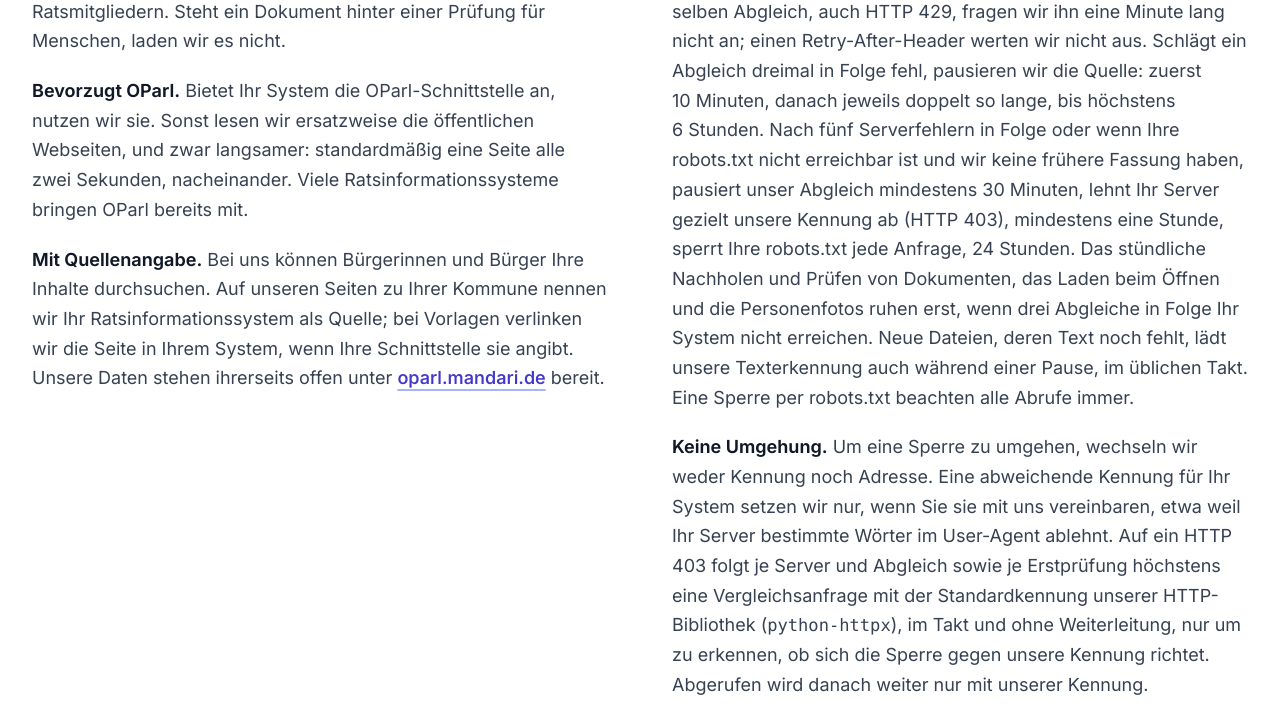
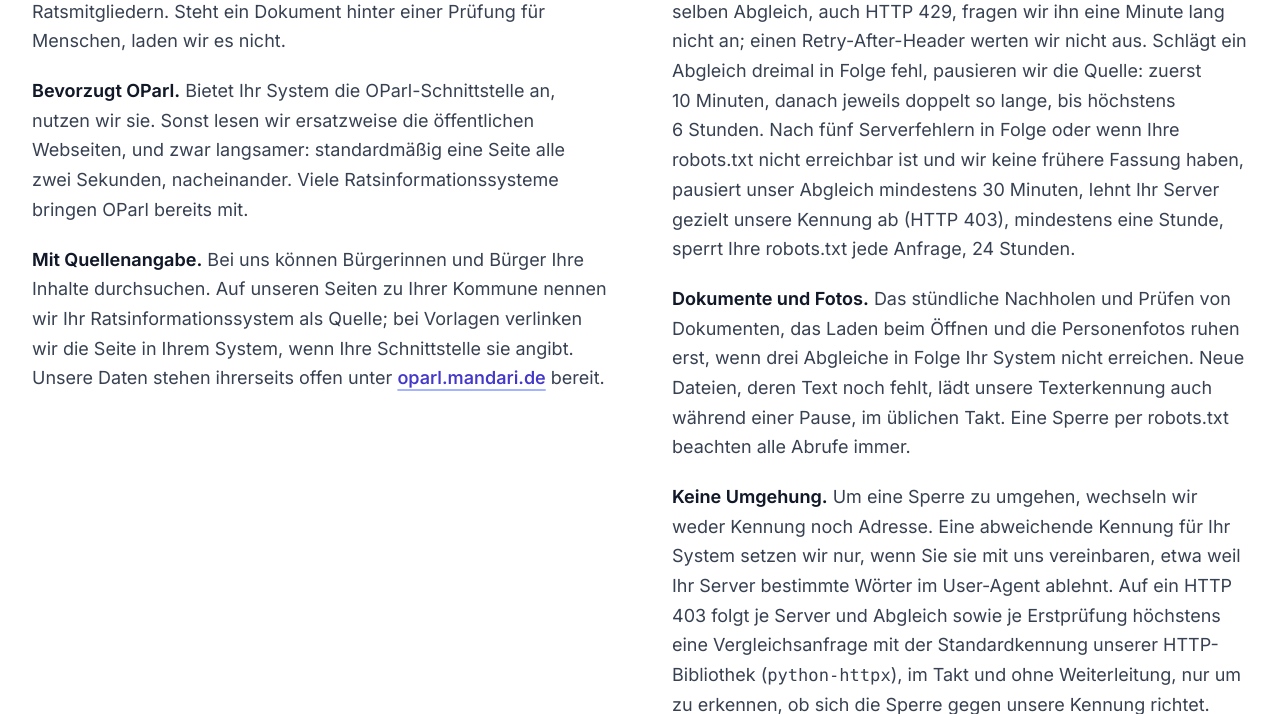
Before and after one commit to mandariOSS/marketing-website, a Django app: template templates/marketing/crawler.html in a window 1280 px wide. Shown: the part 5394-6108 px from the top of the page. Run offline with Django 5.2, Linux system fonts and the light colour scheme; the template is opened without the code that fills it, so the values that code supplies are empty; style sheets or scripts are compiled from the project's sources; parts of the project's set-up code (start-up, migrations or seed data) failed here and were passed over.

Commit message:
Crawler-Seite: Dokumente und Fotos als eigener Absatz neben den Pausen (mandari#1027)

```diff
--- a/templates/marketing/crawler.html
+++ b/templates/marketing/crawler.html
@@ -141,11 +141,11 @@ Disallow: /*.pdf$</code></pre>
                     die Quelle: zuerst 10&nbsp;Minuten, danach jeweils doppelt so lange, bis höchstens 6&nbsp;Stunden. Nach fünf
                     Serverfehlern in Folge oder wenn Ihre robots.txt nicht erreichbar ist und wir keine frühere Fassung
                     haben, pausiert unser Abgleich mindestens 30&nbsp;Minuten, lehnt Ihr Server gezielt unsere Kennung ab
-                    (HTTP 403), mindestens eine Stunde, sperrt Ihre robots.txt jede Anfrage, 24&nbsp;Stunden. Das
-                    stündliche Nachholen und Prüfen von Dokumenten, das Laden beim Öffnen und die Personenfotos ruhen
-                    erst, wenn drei Abgleiche in Folge Ihr System nicht erreichen. Neue Dateien, deren Text noch fehlt,
-                    lädt unsere Texterkennung auch während einer Pause, im üblichen Takt. Eine Sperre per robots.txt
-                    beachten alle Abrufe immer.</p>
+                    (HTTP 403), mindestens eine Stunde, sperrt Ihre robots.txt jede Anfrage, 24&nbsp;Stunden.</p>
+                <p><strong>Dokumente und Fotos.</strong> Das stündliche Nachholen und Prüfen von Dokumenten, das Laden
+                    beim Öffnen und die Personenfotos ruhen erst, wenn drei Abgleiche in Folge Ihr System nicht
+                    erreichen. Neue Dateien, deren Text noch fehlt, lädt unsere Texterkennung auch während einer Pause,
+                    im üblichen Takt. Eine Sperre per robots.txt beachten alle Abrufe immer.</p>
                 <p><strong>Keine Umgehung.</strong> Um eine Sperre zu umgehen, wechseln wir weder Kennung noch Adresse.
                     Eine abweichende Kennung für Ihr System setzen wir nur, wenn Sie sie mit uns vereinbaren, etwa weil
                     Ihr Server bestimmte Wörter im User-Agent ablehnt. Auf ein HTTP 403 folgt je
```
Also changed, not shown: marketing/muster_daten.py (+6 -5 lines).
